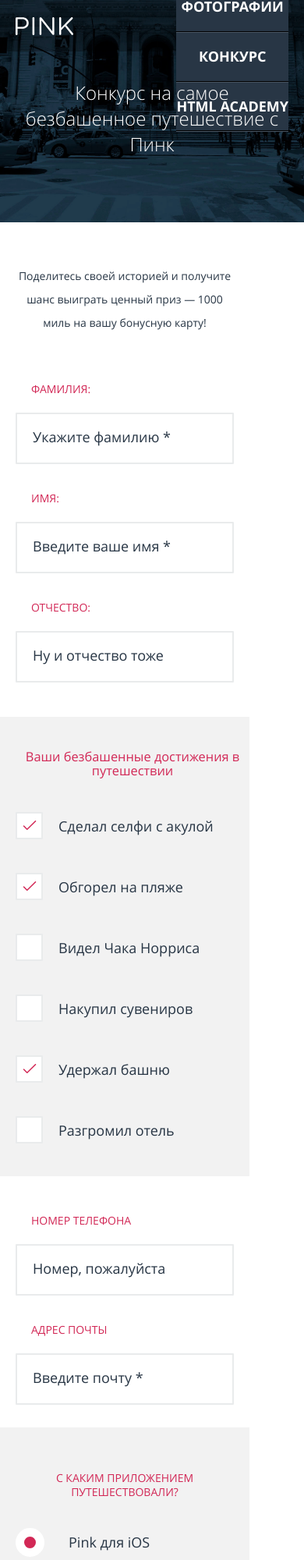
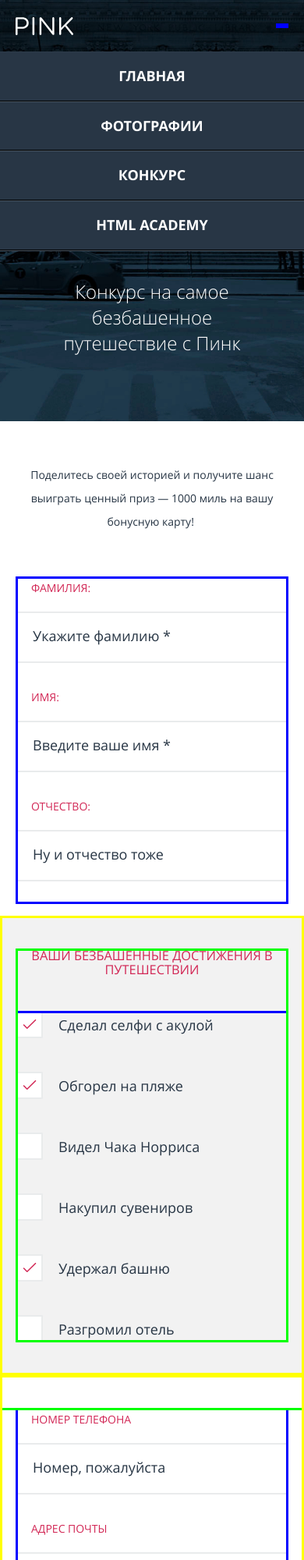
Before and after one commit to agaphonova/1703485-pink-23, a website: page source/form.html in a window 390 px wide. Shown: the top 2000 px of the page at 78% size. Drawn offline with nearby package versions, Linux system fonts and the light colour scheme; files that its build step writes are made by us from their sources.

Commit message:
адаптивность страницы формы

```diff
--- a/source/form.html
+++ b/source/form.html
@@ -9,14 +9,16 @@
   <body class="page__body">
     <header class="page-header">
       <div class="page-header__line-menu">
-        <div class="page-header__wrapper">
-          <a class="page-header__logo">
-            <img class="page-header__logo-image" src="img/logotype-mobile.svg" width="74" height="23" alt="Приложение Pink">
-          </a>
-          <nav class="main-nav">
-            <button class="main-nav__toggle" type="button">
+        <div class="page-header__header">
+          <div class="page-header__wrapper page-header__wrapper--catalog">
+            <a class="page-header__logo">
+              <img class="page-header__logo-image" src="img/logotype-mobile.svg" width="74" height="23" alt="Приложение Pink">
+            </a>
+            <button class="page-header__toggle" type="button">
               <span class="visually-hidden">открыть меню</span>
             </button>
+          </div>
+          <nav class="main-nav">
             <div class="main-nav__wrapper">
               <ul class="main-nav__list site-list">
                 <li class="site-list__item">
@@ -29,8 +31,8 @@
                     Фотографии
                   </a>
                 </li>
-                <li class="site-list__item">
-                  <a class="site-list__link site-list__link--active" href="form.html">
+                <li class="site-list__item site-list__item--active">
+                  <a class="site-list__link" href="form.html">
                     Конкурс
                   </a>
                 </li>
@@ -44,14 +46,16 @@
           </nav>
         </div>
       </div>
-      <h1 class="page-header__slogan">Конкурс на самое безбашенное путешествие с Пинк</h1>
+      <h1 class="page-header__slogan">Конкурс на самое безбашенное<br>путешествие&nbsp;с Пинк</h1>
     </header>
 
     <main class="page-main">
       <form class="form" action="https://echo.htmlacademy.ru" method="post">
         <div class="form__user-wrapper">
           <h2 class="visually-hidden">заполните анкету для участия в конкурсе</h2>
-          <p class="form__slogan">Поделитесь своей историей и получите шанс выиграть ценный приз — 1000 миль на вашу бонусную карту!</p>
+          <div class="form__slogan-wrapper">
+            <p class="form__slogan">Поделитесь своей историей и получите шанс выиграть ценный приз&nbsp;— 1000 миль на вашу бонусную карту!&nbsp;<span class="visually-tablet">Пожалуйста, заполните форму ниже:</span></p>
+          </div>
           <section class="user">
             <h3 class="visually-hidden">информация об участнике</h3>
             <div class="user__wrapper">
@@ -132,9 +136,10 @@
         </div>
         <div class="form-contact">
           <div class="form-contact__wrapper">
+            <h3 class="form-contact__title">контактная информация</h3>
             <ul class="form-contact__contacts">
               <li class="form-contact__contact-info">
-                <label class="form-area">
+                <label class="form-area form-area--reverse">
                   <span class="form-area__label">Номер телефона</span>
                   <input class="form-area__input" type="tel" placeholder="Номер, пожалуйста">
                   <span class="form-area__icon">
@@ -145,7 +150,7 @@
                 </label>
               </li>
               <li class="form__contact-info">
-                <label class="form-area">
+                <label class="form-area form-area--reverse">
                   <span class="form-area__label">Адрес почты</span>
                   <input class="form-area__input" type="text" placeholder="Введите почту *">
                   <span class="form-area__icon">
--- a/source/sass/blocks/app.scss
+++ b/source/sass/blocks/app.scss
@@ -1,12 +1,23 @@
 .app {
+  outline: 3px solid rgb(255, 255, 0);
+  outline-offset: -3px;
+
   background-color: $grey-background;
   padding-top: 42px;
   padding-bottom: 42px;
+
+  @media (min-width: $tablet-width) {
+    background-color: $basic-white;
+  }
 }
 
 .app__wrapper {
-  width: 280px;
+  padding: 0 20px;
   margin: 0 auto;
+
+  @media (min-width: $desktop-width) {
+    padding: 0 130px;
+  }
 }
 
 .app__title {
@@ -21,6 +32,12 @@
   list-style: none;
   margin: 0;
   padding: 0;
+  outline: 3px solid rgb(0, 0, 255);
+  outline-offset: -3px;
+
+  @media (min-width: $tablet-width) {
+    margin-left: 60px;
+  }
 }
 
 .app__radio-item:not(:last-child) {
--- a/source/sass/blocks/connection.scss
+++ b/source/sass/blocks/connection.scss
@@ -8,7 +8,12 @@
   @media (min-width: $tablet-width) {
     grid-template-rows: 1fr;
     grid-template-columns: 1fr 1fr 1fr;
-    grid-gap: 94px;
     align-items: center;
   }
 }
+
+.footer-logo {
+  @media (min-width: $tablet-width) {
+    justify-self: flex-start;
+  }
+}
--- a/source/sass/blocks/copyright.scss
+++ b/source/sass/blocks/copyright.scss
@@ -1,11 +1,12 @@
 .copyright {
   display: flex;
-  justify-content: center;
   margin-bottom: 40px;
   align-items: center;
+  justify-content: center;
 
   @media (min-width: $tablet-width) {
     margin: 0;
+    justify-content: flex-end;
   }
 }
 
--- a/source/sass/blocks/form-contact.scss
+++ b/source/sass/blocks/form-contact.scss
@@ -1,18 +1,57 @@
 .form-contact {
   padding-top: 42px;
+  outline: 3px solid rgb(255, 255, 0);
+  outline-offset: -3px;
 }
 
 .form-contact__wrapper {
-  width: 280px;
+  padding: 0 20px;
   margin: 0 auto;
+  outline: 3px solid rgb(0, 255, 0);
+  outline-offset: -3px;
+
+  @media (min-width: $desktop-width) {
+    padding: 0 130px;
+  }
+}
+
+.form-contact__title {
+  display: none;
+
+  @media (min-width: $tablet-width) {
+    display: block;
+    margin: 0;
+    padding: 0;
+    color: $basic-pink;
+    line-height: 18px;
+    font-family: "Open Sans", "Arial", sans-serif;
+    font-weight: 400;
+    text-align: center;
+    margin-bottom: 41px;
+    text-transform: uppercase;
+  }
 }
 
 .form-contact__contacts {
   list-style: none;
   margin: 0;
   padding: 0;
+  display: flex;
+  flex-direction: column;
+  outline: 3px solid rgb(0, 0, 255);
+  outline-offset: -3px;
+
+  @media (min-width: $tablet-width) {
+    margin-left: 60px;
+  }
+
+  @media (min-width: $desktop-width) {
+    display: grid;
+    grid-template-columns: 1fr 1fr;
+    grid-gap: 74px;
+  }
 }
 
-.form-contact__contact-info {
-  display: flex;
-}
+// .form-contact__contact-info {
+//   display: flex;
+// }
--- a/source/sass/blocks/form.scss
+++ b/source/sass/blocks/form.scss
@@ -1,7 +1,21 @@
 .form {
-  width: $mobile-width;
   padding-top: 54px;
-  // margin-top: 15px;
+}
+
+.form__user-wrapper {
+  padding: 0 20px;
+  // width: 280px;
+  margin: 0 auto;
+
+  @media (min-width: $desktop-width) {
+    padding: 0 132px;
+  }
+}
+
+.form__slogan-wrapper {
+  @media (min-width: $tablet-width) {
+    padding: 0 65px;
+  }
 }
 
 .form__slogan {
@@ -11,11 +25,32 @@
   margin: 0;
   padding: 0;
   margin-bottom: 55px;
+
+  @media (min-width: $tablet-width) {
+    font-size: 18px;
+  }
 }
 
-.form__user-wrapper {
-  width: 280px;
-  margin: 0 auto;
+.visually-tablet {
+  display: none;
+
+  @media (min-width: $tablet-width) {
+    display: block;
+  }
+}
+
+.form-area {
+  display: flex;
+  flex-direction: column;
+
+  @media (min-width: $tablet-width) {
+    flex-direction: row;
+    align-items: baseline;
+
+    &--reverse {
+      flex-direction: column-reverse;
+    }
+  }
 }
 
 .form-area__label {
@@ -25,6 +60,10 @@
   margin-left: 20px;
   margin-bottom: 15px;
   text-transform: uppercase;
+
+  @media (min-width: $tablet-width) {
+    margin: 0 20px 41px 20px;
+  }
 }
 
 .form-area__input {
@@ -48,6 +87,10 @@
     font-size: 18px;
     line-height: 30px;
   }
+
+  @media (min-width: $tablet-width) {
+    margin-bottom: 22px;
+  }
 }
 
 .form-area__icon {
--- a/source/sass/blocks/more.scss
+++ b/source/sass/blocks/more.scss
@@ -4,12 +4,22 @@
 }
 
 .more__wrapper {
-  width: 280px;
+  padding: 0 20px;
   margin: 0 auto;
+
+  @media (min-width: $desktop-width) {
+    padding: 0 130px;
+  }
 }
 
 .more__emotion {
   margin-bottom: 52px;
+  outline: 3px solid rgb(255, 0, 0);
+  outline-offset: -3px;
+
+  @media (min-width: $tablet-width) {
+    padding: 0 60px 60px 60px;
+  }
 }
 
 .more__title {
--- a/source/sass/blocks/page-footer.scss
+++ b/source/sass/blocks/page-footer.scss
@@ -6,7 +6,7 @@
   min-width: 280px;
 
   padding: 0 20px;
-  margin: 0 auto;
+  // margin: 0 auto;
 
   @media (min-width: $desktop-width) {
     padding: 0 130px;
--- a/source/sass/blocks/send.scss
+++ b/source/sass/blocks/send.scss
@@ -1,5 +1,12 @@
 .send {
   margin-bottom: 26px;
+  display: flex;
+  flex-direction: column;
+
+  @media (min-width: $tablet-width) {
+    flex-direction: row;
+    justify-content: space-between;
+  }
 }
 
 .send__button {
@@ -15,6 +22,10 @@
   border-radius: 1px;
   width: 100%;
   margin-bottom: 46px;
+
+  @media (min-width: $tablet-width) {
+    width: 296px;
+  }
 }
 
 .send__attantion {
--- a/source/sass/blocks/success.scss
+++ b/source/sass/blocks/success.scss
@@ -1,9 +1,30 @@
 .success {
   background-color: $grey-background;
-  padding-top: 42px;
-  padding-left: 20px;
-  padding-bottom: 42px;
+  padding: 42px 20px;
+  // padding-top: 42px;
+  // padding-left: 20px;
+  // padding-bottom: 42px;
   margin-top: 15px;
+  outline: 3px solid rgb(255, 255, 0);
+  outline-offset: -3px;
+
+  @media (min-width: $tablet-width) {
+    background-color: $basic-white;
+  }
+
+  @media (min-width: $desktop-width) {
+    padding: 0 130px;
+  }
+}
+
+.success__wrapper {
+  outline: 3px solid rgb(0, 255, 0);
+  outline-offset: -3px;
+
+  @media (min-width: $tablet-width) {
+    padding-right: 60px;
+    padding-left: 60px;
+  }
 }
 
 .success__title {
@@ -15,12 +36,28 @@
   font-weight: 400;
   text-align: center;
   margin-bottom: 44px;
+  text-transform: uppercase;
 }
 
 .success__checkbox-list {
   list-style: none;
   margin: 0;
   padding: 0;
+  display: grid;
+  grid-template-columns: 1fr;
+  outline: 3px solid rgb(0, 0, 255);
+  outline-offset: -3px;
+
+  // @media (min-width: $tablet-width) {
+  //   margin-left: 60px;
+  //   margin-right: 60px;
+  // }
+
+  @media (min-width: $desktop-width) {
+    grid-template-columns: 1fr 1fr 1fr;
+    grid-template-rows: 1fr 1fr;
+    grid-auto-flow: column;
+  }
 }
 
 .success__progress-item:not(:last-child) {
--- /dev/null
+++ b/source/sass/blocks/user.scss
@@ -0,0 +1,4 @@
+.user {
+  outline: 3px solid rgb(0, 0, 255);
+  outline-offset: -3px;
+}
--- a/source/sass/style.scss
+++ b/source/sass/style.scss
@@ -41,3 +41,4 @@
 @import "./blocks/tarif.scss";
 @import "./blocks/tariffs.scss";
 @import "./blocks/tunning.scss";
+@import "./blocks/user.scss";
```
Also changed, not shown: source/catalog.html (+1 -1 lines).
